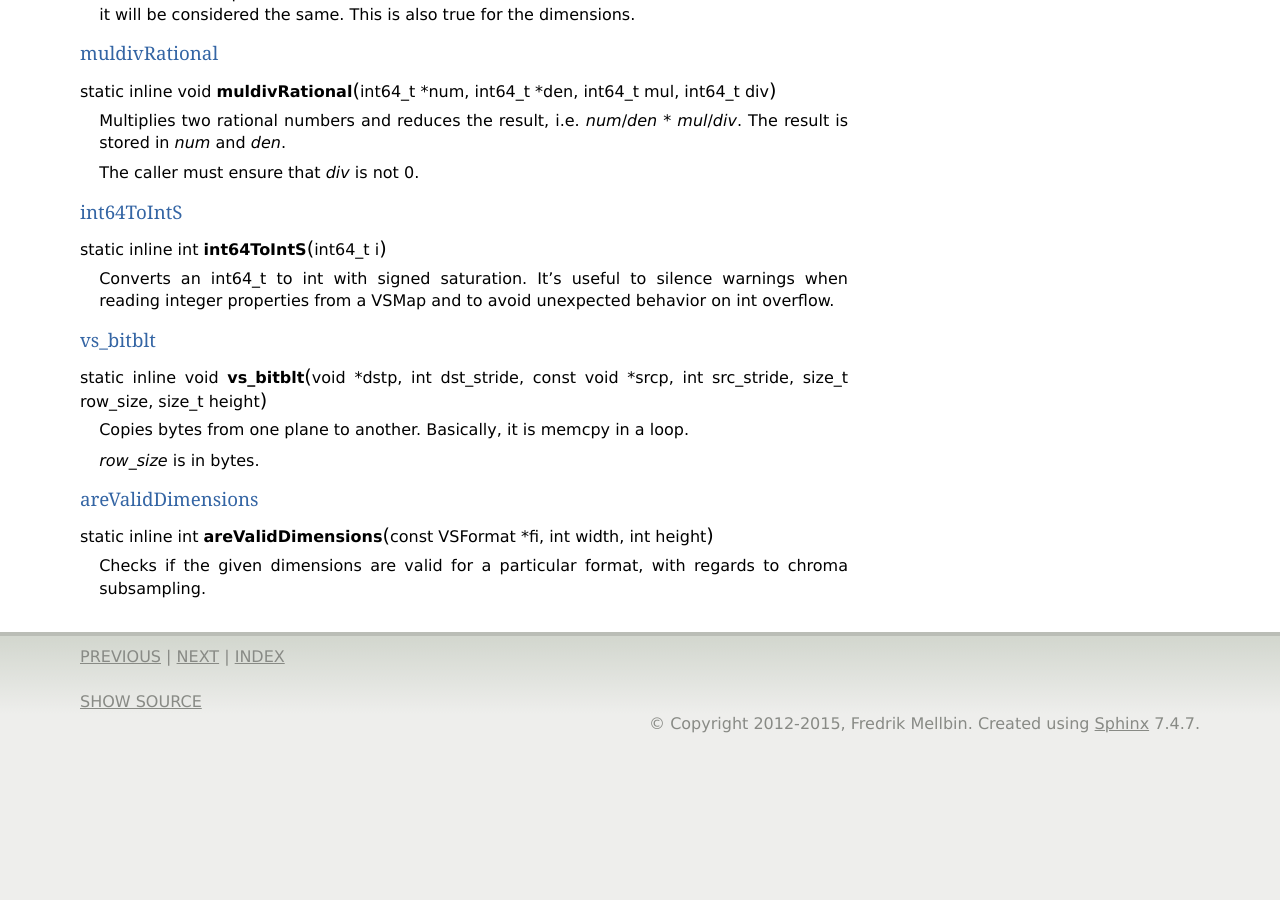
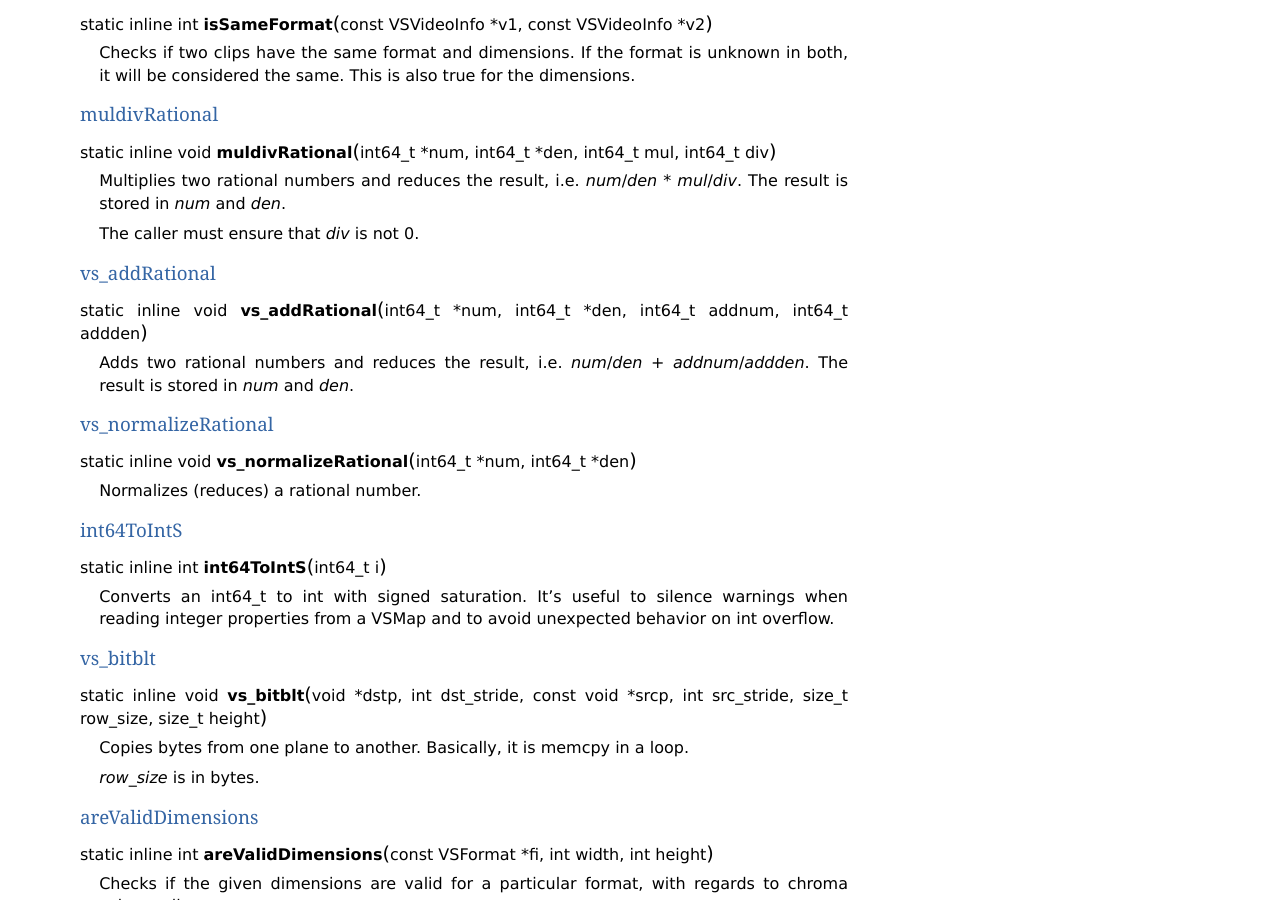
Before and after one commit to vapoursynth/vapoursynth, a Sphinx documentation site: the page built from doc/api/vshelper.h.rst, in a window 1280 px wide and 900 px high, scrolled down 2004 px. Built offline with Sphinx 7.4.7, drawn with Linux system fonts in a browser that asks for light colours; formulas are drawn with MathJax 3; before the commit the page ends 2750 px from its top, so only the background shows below that; some of the changed text lies outside the part shown.

Commit message:
doc: Document the new functions added to VSHelper.h

```diff
--- a/doc/api/vshelper.h.rst
+++ b/doc/api/vshelper.h.rst
@@ -31,6 +31,10 @@ Functions_
    isSameFormat_
 
    muldivRational_
+
+   vs_addRational_
+
+   vs_normalizeRational_
 
    int64ToIntS_
 
@@ -155,6 +159,23 @@ muldivRational
    The caller must ensure that *div* is not 0.
 
 
+vs_addRational
+--------------
+
+.. c:function:: static inline void vs_addRational(int64_t *num, int64_t *den, int64_t addnum, int64_t addden)
+
+   Adds two rational numbers and reduces the result, i.e.
+   *num*\ /\ *den* + *addnum*\ /\ *addden*. The result is stored in *num* and *den*.
+
+
+vs_normalizeRational
+--------------------
+
+.. c:function:: static inline void vs_normalizeRational(int64_t *num, int64_t *den)
+
+   Normalizes (reduces) a rational number.
+
+
 int64ToIntS
 -----------
 
```
